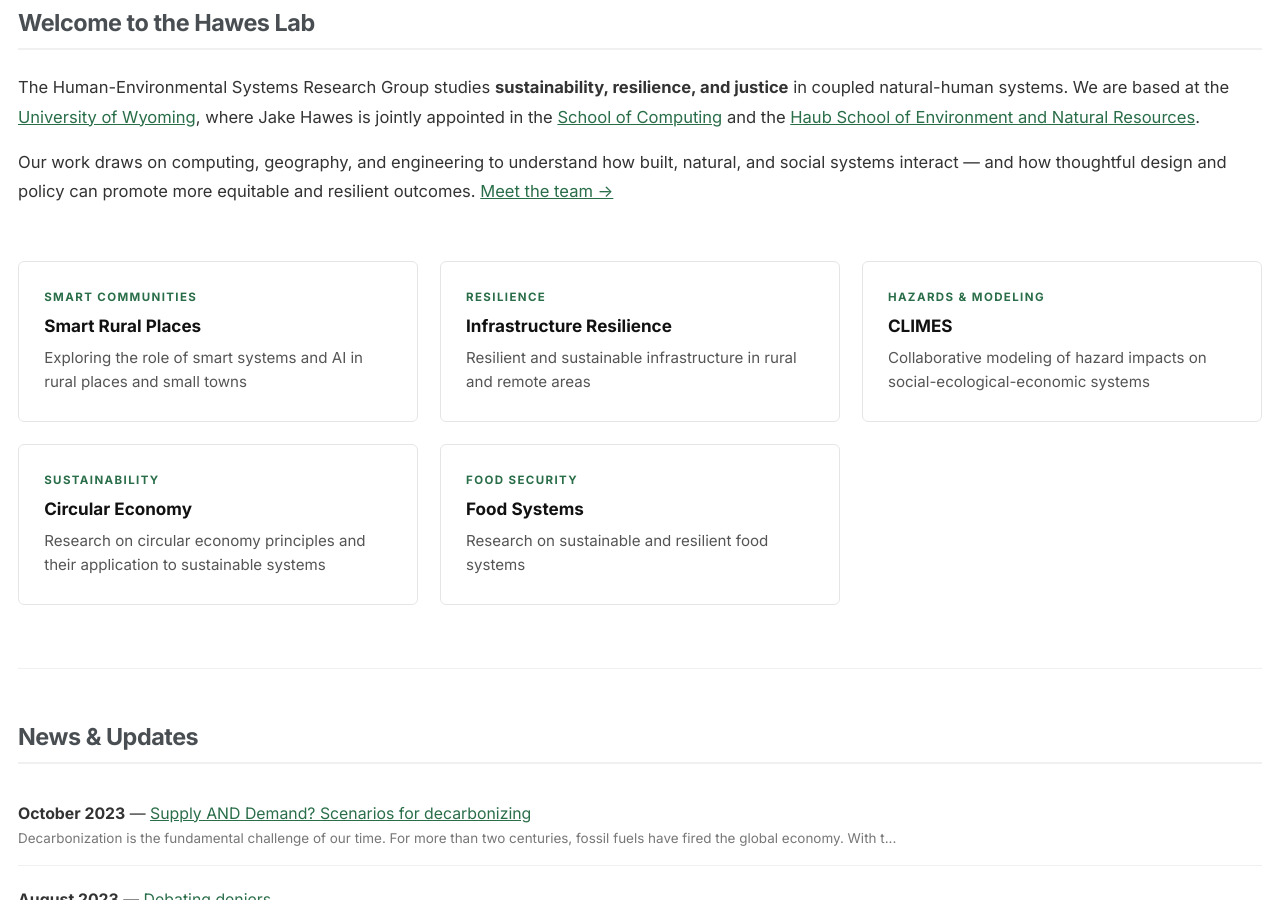
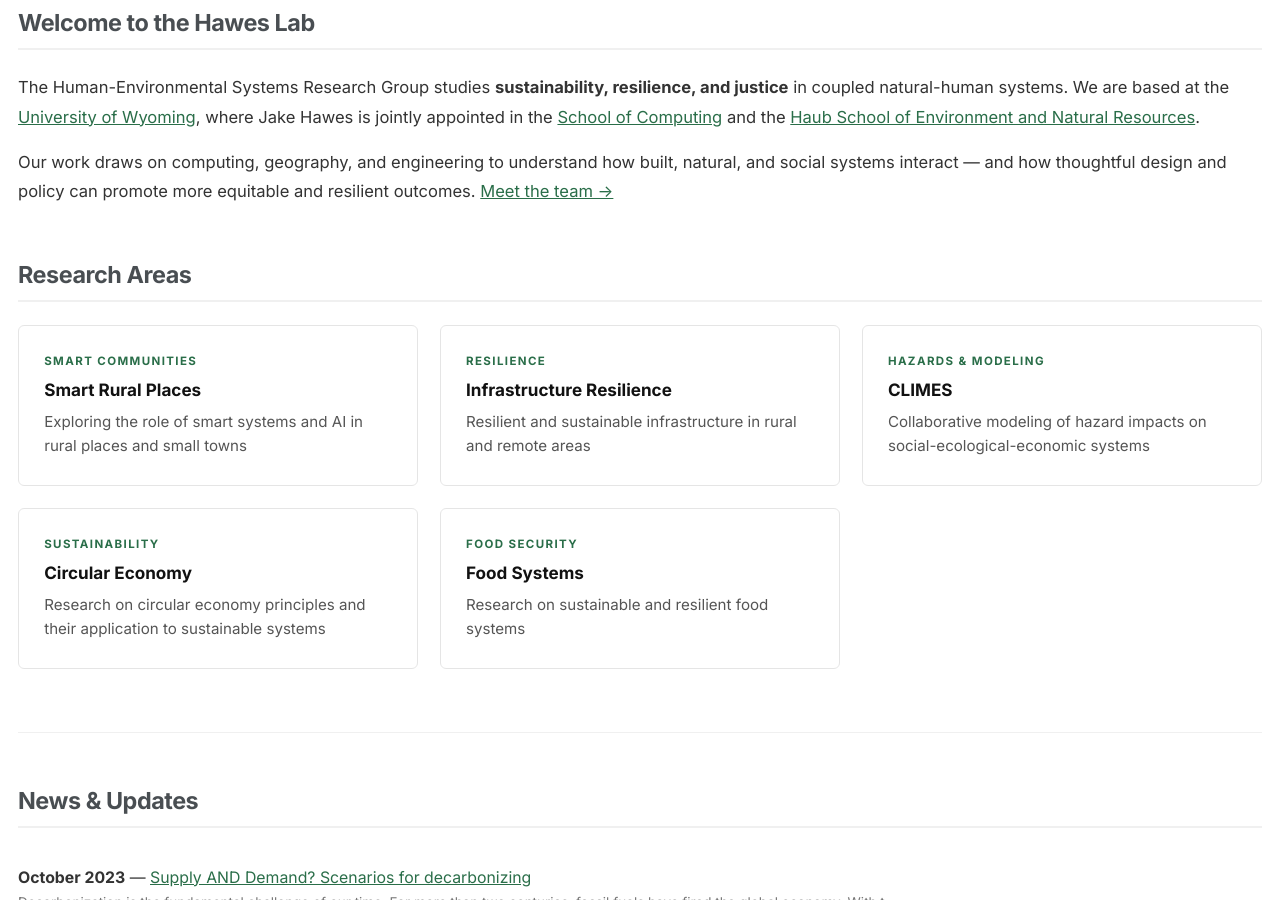
Before and after one commit to jkhawes/jkhawes.github.io, a Jekyll site: the page built from _pages/about.md, in a window 1280 px wide and 900 px high, scrolled down 954 px. Built offline with Jekyll 4.4.1, drawn with Linux system fonts in a browser that asks for light colours.

Commit message:
Update about.md

```diff
--- a/_pages/about.md
+++ b/_pages/about.md
@@ -186,6 +186,9 @@ a.hes-research-card:hover .hes-research-card__title { color: #2a6e49; }
 </div>
 
 <!-- Research area cards -->
+<div class="hes-section" style="margin-bottom:1em;">
+<h2>Research Areas</h2>
+</div>
 <div class="hes-research-grid">
   <a href="/projects/smart-rural-places/" class="hes-research-card">
     <div class="hes-research-card__tag">Smart Communities</div>
@@ -219,7 +222,7 @@ a.hes-research-card:hover .hes-research-card__title { color: #2a6e49; }
 <!-- News -->
 <div class="hes-section">
 <h2>News &amp; Updates</h2>
-{% assign recent_posts = site.posts | limit: 3 %}
+{% assign recent_posts = site.posts | limit: 5 %}
 {% if recent_posts.size > 0 %}
 <ul class="hes-news">
   {% for post in recent_posts %}
@@ -230,6 +233,7 @@ a.hes-research-card:hover .hes-research-card__title { color: #2a6e49; }
   </li>
   {% endfor %}
 </ul>
+<p style="margin-top:1em; font-size:0.88rem;"><a href="/blog-posts/">View all posts &rarr;</a></p>
 {% else %}
 <p style="color:#888; font-style:italic; font-size:0.9rem;">No posts yet.</p>
 {% endif %}
```
